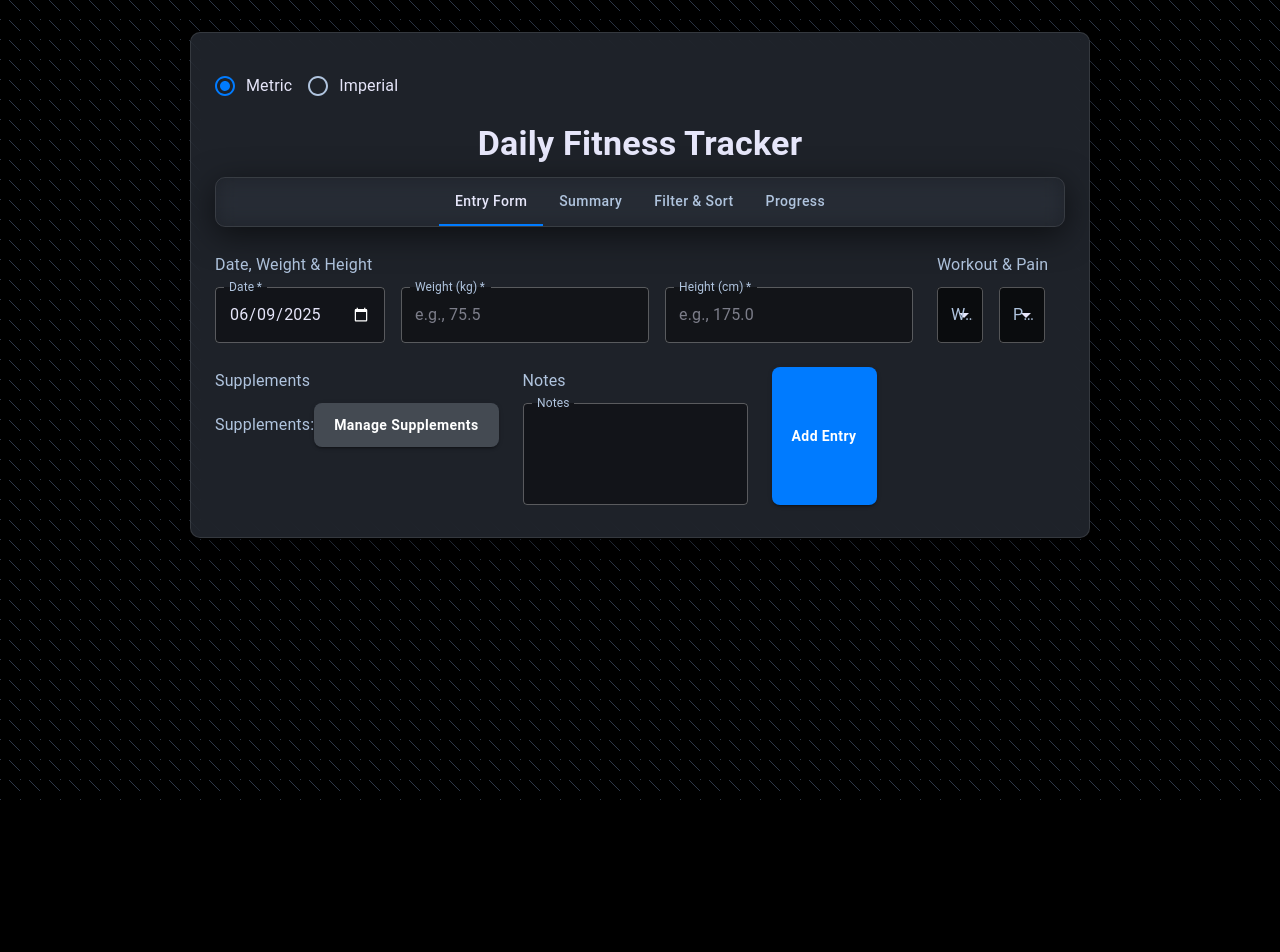
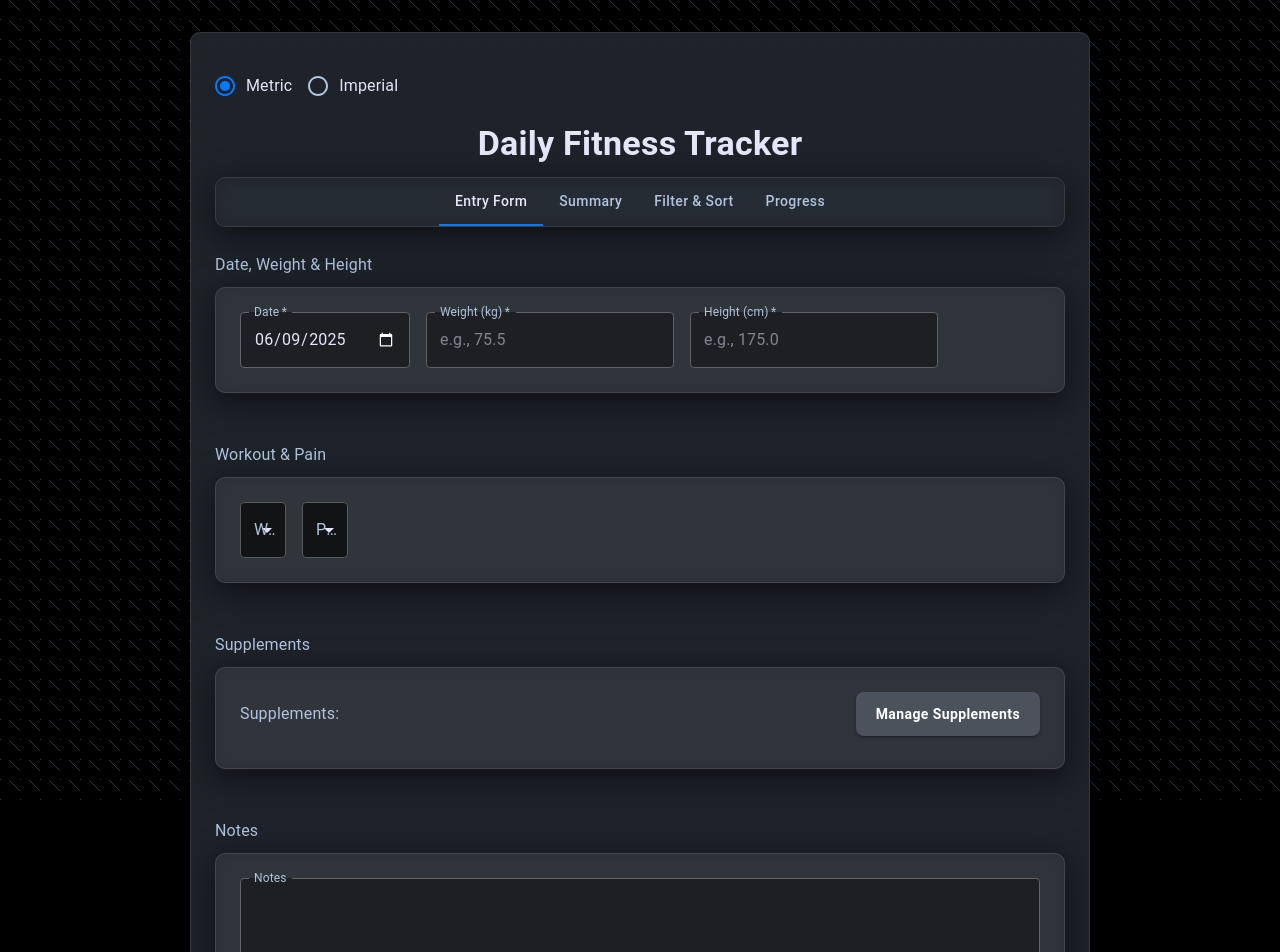
Before and after one commit to ShamsulArifin/FitnessTracker, a React (Create React App) app: page / in a window 1280 px wide. Shown: the top 952 px of the page. Before the commit the page ends 800 px from the top, so only its background shows below. Built offline with nearby package versions, Linux system fonts and the light colour scheme.

Commit message:
form layout change

```diff
--- a/src/App.js
+++ b/src/App.js
@@ -728,7 +728,7 @@ function App() {
     return [...entriesToRender].sort((a, b) => {
       const dateA = new Date(a.date);
       const dateB = new Date(b.date);
-      return sortOrder === 'desc' ? dateB - dateA : dateA - dateB; // Use b.date for consistency
+      return sortOrder === 'desc' ? dateB - dateA : dateA - dateB;
     });
   }, [fitnessEntries, isFilteredViewActive, filterStartDate, filterEndDate, filterWorkout, sortOrder]);
 
@@ -881,10 +881,11 @@ function App() {
         {/* Tab Content */}
         {currentTab === 0 && (
           <Box component="form" onSubmit={handleSubmit} sx={{ mt: 2 }}>
-            <Grid container spacing={3}>
+            <Grid container spacing={3} direction="column"> {/* Explicitly set direction to column */}
               {/* Section 1: Date, Weight, Height */}
               <Grid item xs={12}>
                 <Typography variant="subtitle1" sx={{ color: 'text.secondary', mb: 1 }}>Date, Weight & Height</Typography>
+                <Paper elevation={3} sx={{ p: 3, mb: 3, backgroundColor: 'rgba(0, 0, 0, 0.2)' }}>
                   <Grid container spacing={2}> {/* Inner grid for this section */}
                     <Grid item xs={12} sm={6}>
                       <TextField
@@ -955,11 +956,13 @@ function App() {
                       )}
                     </Grid>
                   </Grid>
+                </Paper>
               </Grid>
 
               {/* Section 2: Workout Split and Pain Level */}
               <Grid item xs={12}>
                 <Typography variant="subtitle1" sx={{ color: 'text.secondary', mb: 1 }}>Workout & Pain</Typography>
+                <Paper elevation={3} sx={{ p: 3, mb: 3, backgroundColor: 'rgba(0, 0, 0, 0.2)' }}>
                   <Grid container spacing={2}> {/* Inner grid for this section */}
                       <Grid item xs={12}> {/* This makes both take full width */}
                         <FormControl fullWidth required>
@@ -1012,11 +1015,13 @@ function App() {
                         </FormControl>
                       </Grid>
                   </Grid>
+                </Paper>
               </Grid>
 
               {/* Section 3: Supplements Options */}
               <Grid item xs={12}>
                 <Typography variant="subtitle1" sx={{ color: 'text.secondary', mb: 1 }}>Supplements</Typography>
+                <Paper elevation={3} sx={{ p: 3, mb: 3, backgroundColor: 'rgba(0, 0, 0, 0.2)' }}>
                   <Box display="flex" justifyContent="space-between" alignItems="center" mb={1}>
                     <Typography variant="subtitle1" sx={{ color: 'text.secondary', flexGrow: 1 }}>Supplements:</Typography>
                     <Button
@@ -1053,11 +1058,13 @@ function App() {
                       </Grid>
                     ))}
                   </Grid>
+                </Paper>
               </Grid>
 
               {/* Section 4: Notes Field and Add Entry Button */}
               <Grid item xs={12}>
                 <Typography variant="subtitle1" sx={{ color: 'text.secondary', mb: 1 }}>Notes</Typography>
+                <Paper elevation={3} sx={{ p: 3, mb: 3, backgroundColor: 'rgba(0, 0, 0, 0.2)' }}>
                   <TextField
                     label="Notes"
                     multiline
@@ -1067,6 +1074,7 @@ function App() {
                     onChange={(e) => setNotes(e.target.value)}
                     InputLabelProps={{ shrink: true }}
                   />
+                </Paper>
               </Grid>
 
               {/* Form Action Buttons (now part of Section 4's grid item) */}
```
Lines whose indentation alone changed are shown as unchanged.
